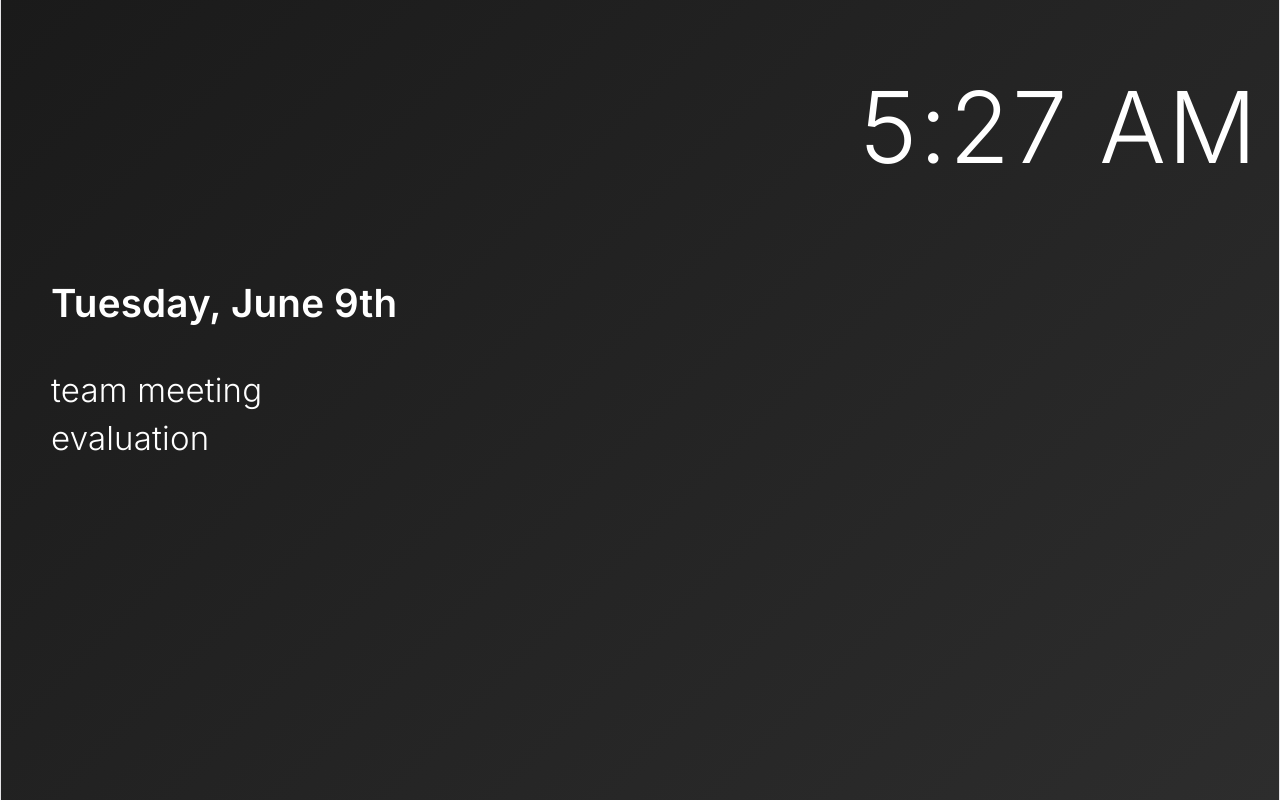
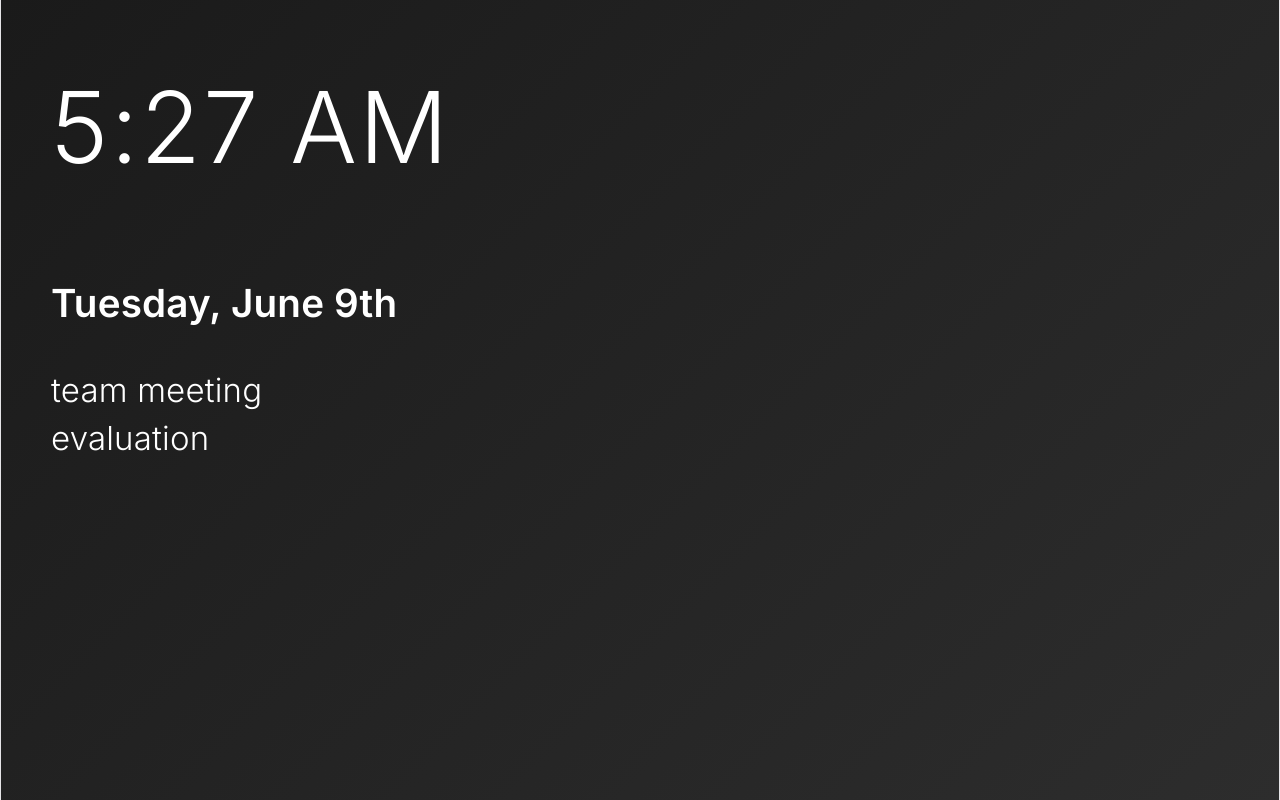
Before and after one commit to Mikeymac02/Nexus, a React (Vite) app: page / in a window 1280 px wide. Built offline with nearby package versions, Linux system fonts and the light colour scheme; no server answers.

Commit message:
Added better customizing for background

```diff
--- a/src/App.tsx
+++ b/src/App.tsx
@@ -35,6 +35,7 @@ function App() {
 
 
   const state = shell.getState() as ShellState;
+  const background = shell.getBackground();
 
   const renderSlot = (slot: LayoutSlot) => {
     return Object.entries(state).map(([moduleId, moduleState]) => {
@@ -88,9 +89,20 @@ function App() {
   };
 
   return (
+    <>
       <div
         style={{
-        background: "linear-gradient(135deg, #1a1a1a, #2d2d2d)",
+          position: "fixed",
+          inset: 0,
+          zIndex: -1,
+          background:
+            background.type === "gradient"
+              ? background.value
+              : undefined,
+        }}
+      />
+      <div
+        style={{
           color: "white",
           width: "100%",
           padding: "20px",
@@ -129,6 +141,7 @@ function App() {
           {renderSlot("bottom-bar")}
         </div>
         </div>
+      </>
   );
 }
 
--- /dev/null
+++ b/src/backgrounds/backgroundRegistry.ts
@@ -0,0 +1,33 @@
+export type BackgroundDefinition = {
+    id: string;
+    name: string;
+    type: "gradient" | "photo" | "solid";
+    value: string;
+};
+
+export const backgrounds = [
+    {
+        id: "dark-gradient",
+        name: "Dark Gradient",
+        type: "gradient",
+        value: "linear-gradient(135deg, #1a1a1a, #2d2d2d)",
+    },
+    {
+        id: "purple-gradient",
+        name: "Purple Gradient",
+        type: "gradient",
+        value: "linear-gradient(135deg, #885db2, #43549e)",
+    },
+    {
+        id: "blue-gradient",
+        name: "Blue Gradient",
+        type: "gradient",
+        value: "linear-gradient(135deg, #46559b, #37006f)",
+    },
+    {
+        id: "space",
+        name: "Space",
+        type: "photo",
+        value: "/backgrounds/space.jpg",
+    }
+];
--- a/src/modules/timeModule.ts
+++ b/src/modules/timeModule.ts
@@ -4,7 +4,7 @@ export const timeModule = {
     id: "time",
     name: "Time",
     refreshInterval: 100,
-    position: "top-right" as LayoutSlot,
+    position: "top-left" as LayoutSlot,
     //size: "small",
 
     async update() {
--- a/src/modules/weatherModule.ts
+++ b/src/modules/weatherModule.ts
@@ -6,7 +6,7 @@ export const weatherModule = {
     id: "weather",
     name: "Weather",
     refreshInterval: 300000, //Every 5 minutes, update weather
-    position: "top-left" as LayoutSlot,
+    position: "top-right" as LayoutSlot,
     //size: "medium",
 
     async update() {
--- a/src/shell/shell.ts
+++ b/src/shell/shell.ts
@@ -1,5 +1,6 @@
 //import { NexusModule } from './types';
 /* eslint-disable @typescript-eslint/no-explicit-any */
+import { backgrounds } from '../backgrounds/backgroundRegistry';
 
 export type LayoutSlot =
     | "top-left"
@@ -17,6 +18,8 @@ export type ModuleSize =
     | "small"
     | "medium"
     | "large";
+
+
 
 
 export type ModuleUpdateResult = {
@@ -43,6 +46,8 @@ class NexusShell {
     private lastRunTimes: Record<string, number> = {};
 
     state: Record<string, ModuleState> = {};
+
+    private activeBackgroundId = "dark-gradient";
 
     private updateTimer: number | null = null;
 
@@ -111,6 +116,16 @@ class NexusShell {
     getState() {
         return this.state;
     }
+
+    getBackground() {
+        return (backgrounds.find(bg => bg.id === this.activeBackgroundId) ?? backgrounds[0]);
+    }
+
+    setBackground(id: string) {
+        this.activeBackgroundId = id;
+    }
+
+
 }
 
 export const shell = new NexusShell()
```
Also changed, not shown: src/backgrounds/space.jpg (added). Lines whose indentation alone changed are shown as unchanged.
